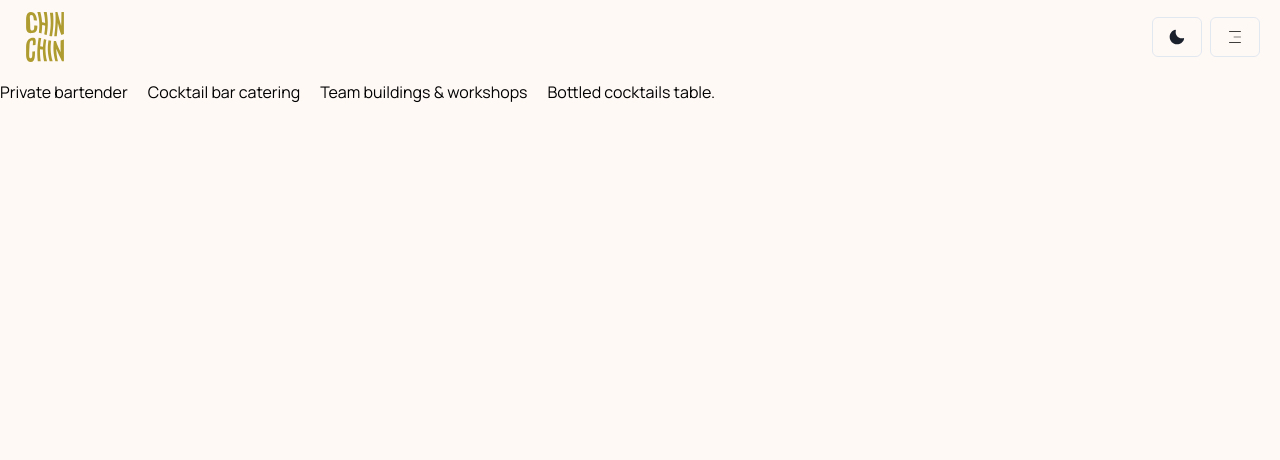
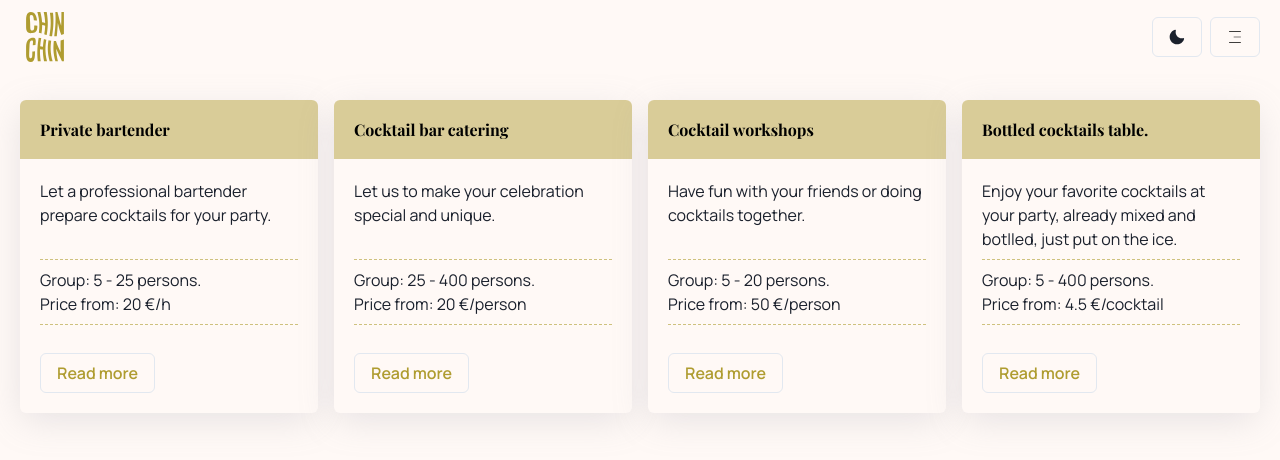
Before and after one commit to VladTomchuk/chinchin, a Next.js app: page /services in a window 1280 px wide. Shown: the top 460 px of the page. Built offline with nearby package versions, Linux system fonts and the light colour scheme; a web font is replaced by a local one.

Commit message:
chore: :zap: create ui for service cards.

```diff
--- a/src/app/const/data.ts
+++ b/src/app/const/data.ts
@@ -1,4 +1,4 @@
-export const services = [
+export const services: Service[] = [
   {
     id: 1,
     title: "Private bartender",
@@ -15,7 +15,7 @@ export const services = [
   },
   {
     id: 3,
-    title: "Team buildings & workshops",
+    title: "Cocktail workshops",
     groupSize: { min: 5, max: 20 },
     price: { price: 50, condition: "€/person" },
     header: "Have fun with your friends or doing cocktails together.",
@@ -29,3 +29,11 @@ export const services = [
       "Enjoy your favorite cocktails at your party, already mixed and botlled, just put on the ice. ",
   },
 ];
+
+export interface Service {
+  id: number;
+  title: string;
+  groupSize: { min: number; max: number };
+  price: { price: number; condition: string };
+  header: string;
+}
--- /dev/null
+++ b/src/app/services/Card/ServiceCard.tsx
@@ -0,0 +1,72 @@
+import { Service } from "@/app/const/data";
+import { useTheme } from "@/hooks/useTheme";
+import {
+  Box,
+  Button,
+  Card,
+  CardBody,
+  CardFooter,
+  CardHeader,
+  Divider,
+  Heading,
+  Text,
+  useColorMode,
+} from "@chakra-ui/react";
+
+interface Props {
+  item: Service;
+}
+
+export const ServiceCard = ({ item }: Props) => {
+  const { theme } = useTheme();
+  const { colorMode } = useColorMode();
+  const borderMode =
+    colorMode === "light" ? "transparent" : `1px solid ${theme.accent}`;
+  return (
+    <Card
+      height="100%"
+      bg={theme.bg}
+      transition={"all 300ms ease-in-out"}
+      shadow={colorMode === "light" ? `${theme.shadow}` : "none"}
+      _hover={{
+        transform: "scale(1.03)",
+        boxShadow: colorMode === "light" ? "2xl" : `${theme.shadow}`,
+      }}
+    >
+      <CardHeader bg={theme.accentPale} borderTopRadius="md">
+        <Heading size="sm" color={theme.darkText}>
+          {item.title}
+        </Heading>
+      </CardHeader>
+      <CardBody
+        borderX={borderMode}
+        display="flex"
+        flexDirection="column"
+        justifyContent="space-between"
+      >
+        <Text>{item.header}</Text>
+
+        <Box>
+          <Divider borderColor={theme.accent} variant="dashed" my={2} />
+          <Text>
+            Group: {item.groupSize.min} - {item.groupSize.max} persons.
+          </Text>
+          <Text>
+            Price from: {item.price.price} {item.price.condition}
+          </Text>
+          <Divider borderColor={theme.accent} variant="dashed" my={2} />
+        </Box>
+      </CardBody>
+      <CardFooter
+        borderX={borderMode}
+        borderBottom={borderMode}
+        borderBottomRadius="md"
+        pt={0}
+      >
+        <Button color={theme.accent} variant="outline">
+          Read more
+        </Button>
+      </CardFooter>
+    </Card>
+  );
+};
--- a/src/app/services/page.tsx
+++ b/src/app/services/page.tsx
@@ -1,22 +1,22 @@
 "use client";
-import React from "react";
-import { Box, Flex, Text } from "@chakra-ui/react";
-import { useTheme } from "@/hooks/useTheme";
+import { SimpleGrid } from "@chakra-ui/react";
 import Link from "next/link";
 import { services } from "../const/data";
+import { ServiceCard } from "./Card/ServiceCard";
 
 export default function AllServicesPage() {
-  const { theme } = useTheme();
-
   return (
-    <Flex gap={5}>
+    <SimpleGrid
+      spacing={4}
+      columns={[1, 2, 2, 4]}
+      justifyContent="center"
+      p={5}
+    >
       {services.map((item, index) => (
-        <Box key={index}>
-          <Link href={`/services/${item.id}`}>
-            <Text>{item.title}</Text>
-          </Link>
-        </Box>
+        <Link href={`/services/${item.id}`} key={index}>
+          <ServiceCard item={item} />
+        </Link>
       ))}
-    </Flex>
+    </SimpleGrid>
   );
 }
--- a/src/styles/theme.ts
+++ b/src/styles/theme.ts
@@ -31,6 +31,7 @@ export const defaultColors = {
   errorText: "#9B2C2C",
   successText: "#276749",
   radius: "0.375rem",
+  darkText: "#000000",
 };
 
 export const themeDark = {
@@ -47,7 +48,7 @@ export const themeDark = {
   buttonBg: "#1E1E1E",
   accent: "#f1d2d3",
   accentPale: "#f1d2d3",
-  shadow: "transparent",
+  shadow: " -1px 22px 52px -10px rgba(241,210,211,0.48);",
   border: "rgba(207, 219, 213, 0.15)",
   borderDark: "rgba(207, 219, 213, 0.15)",
   ...defaultColors,
@@ -67,7 +68,7 @@ export const themeLight = {
   buttonBg: "#FFFFFF",
   accent: "#af9c30",
   accentPale: "#af9c307a",
-  shadow: "rgba(153, 155, 168, 0.25)",
+  shadow: "-1px 9px 36px -3px rgba(153, 155, 168, 0.25)",
   border: "rgba(207, 219, 213, 0.6)",
   borderDark: "transparent",
   ...defaultColors,
```
